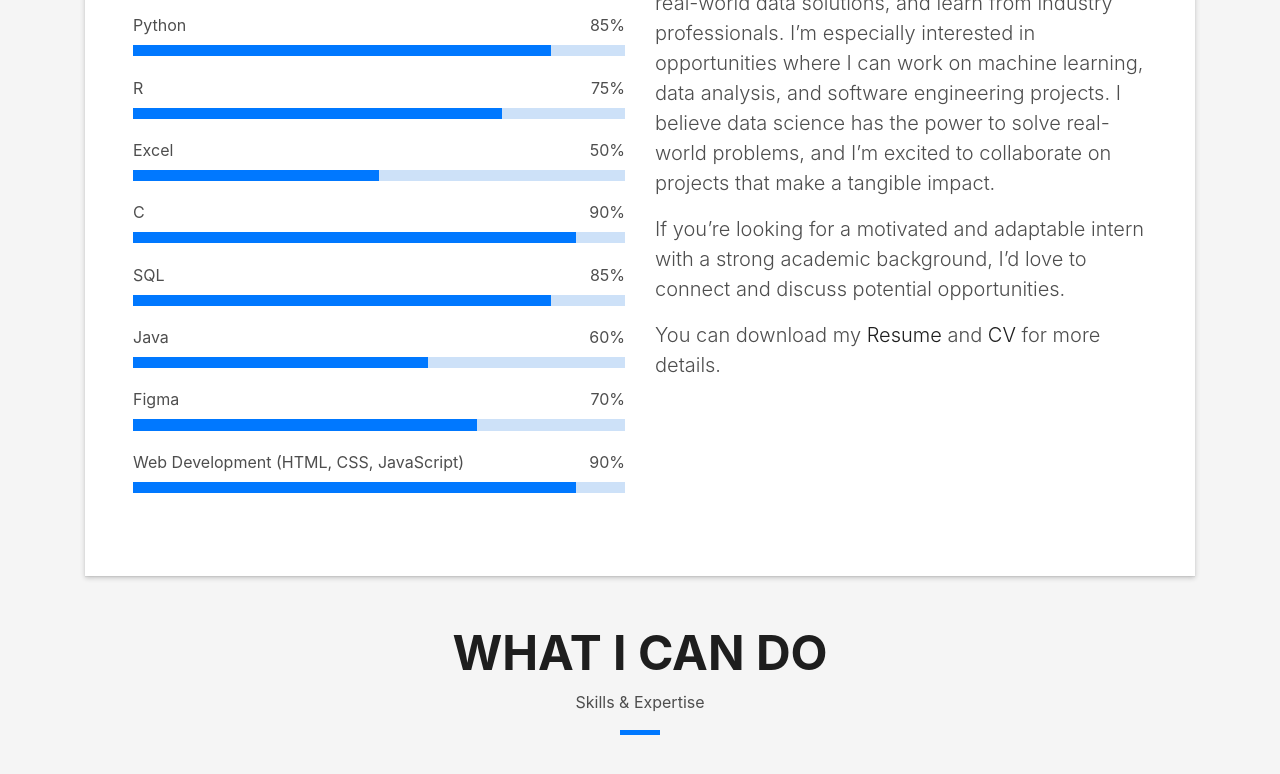
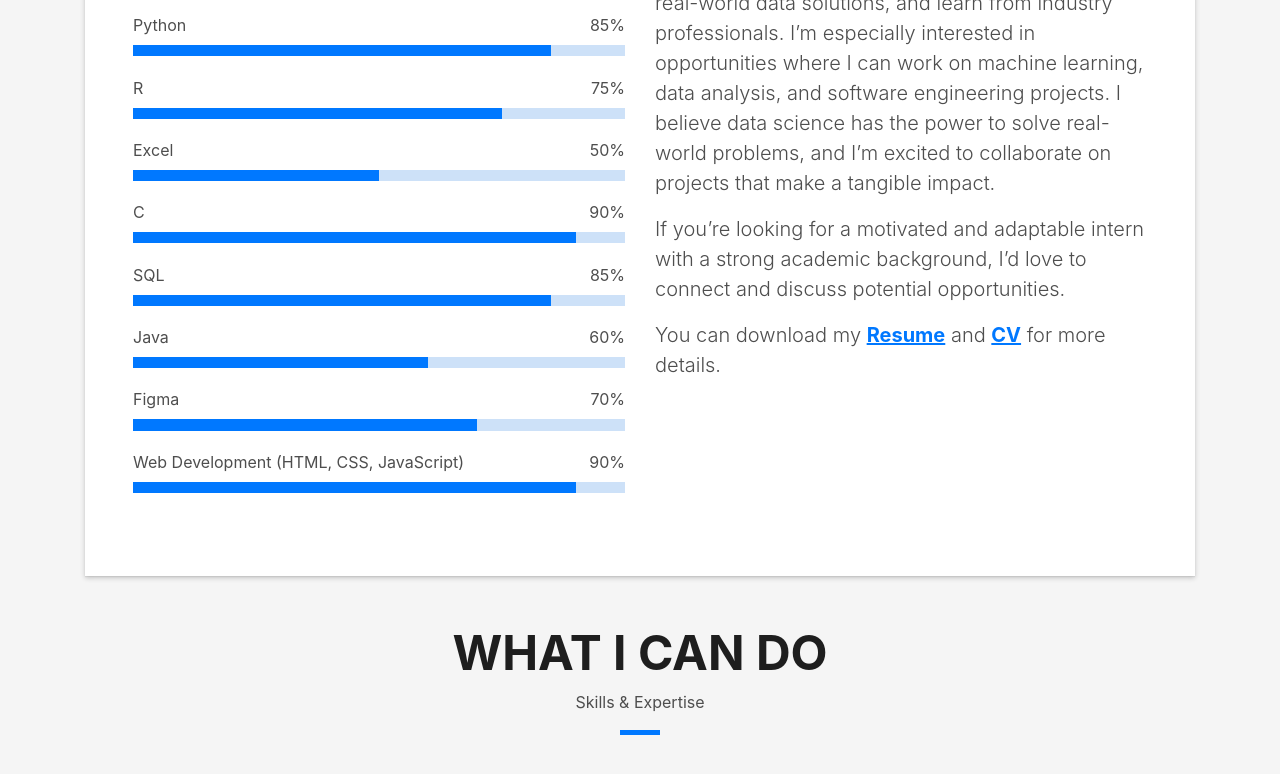
Before and after one commit to jodraarmiza/personal-website, a plain HTML site: page index.html in a window 1280 px wide. Shown: the part 1342-2116 px from the top of the page. Drawn offline with Linux system fonts and the light colour scheme; files whose address does not match are found by name.

Commit message:
Update style.css

```diff
--- a/css/style.css
+++ b/css/style.css
@@ -1289,3 +1289,15 @@ footer .credits a {
   font-size: 0.9rem;
   color: #555;
 }
+
+/* Style for Linked Text */
+.linked-text {
+  color: #0078ff;               /* Blue text */
+  text-decoration: underline;   /* Underline text */
+  font-weight: bold;            /* Bold text */
+  transition: color 0.3s ease;  /* Smooth color change */
+}
+
+.linked-text:hover {
+  color: #0056b3;               /* Darker blue when hovered */
+}
```
